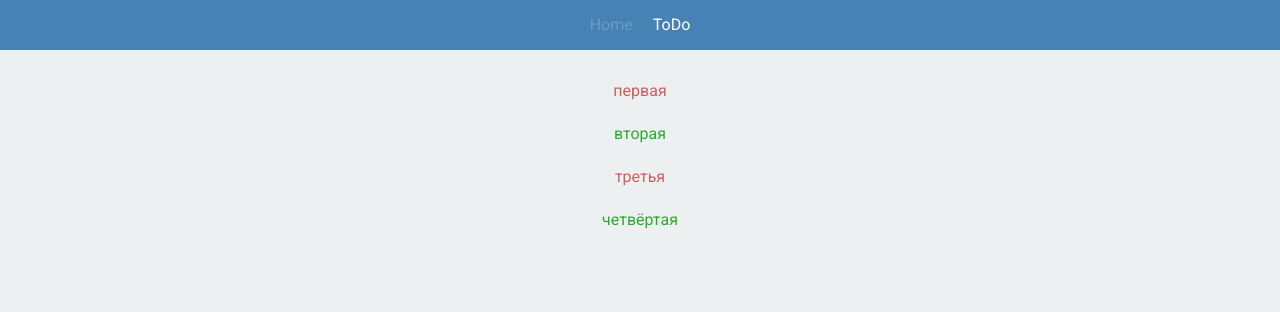
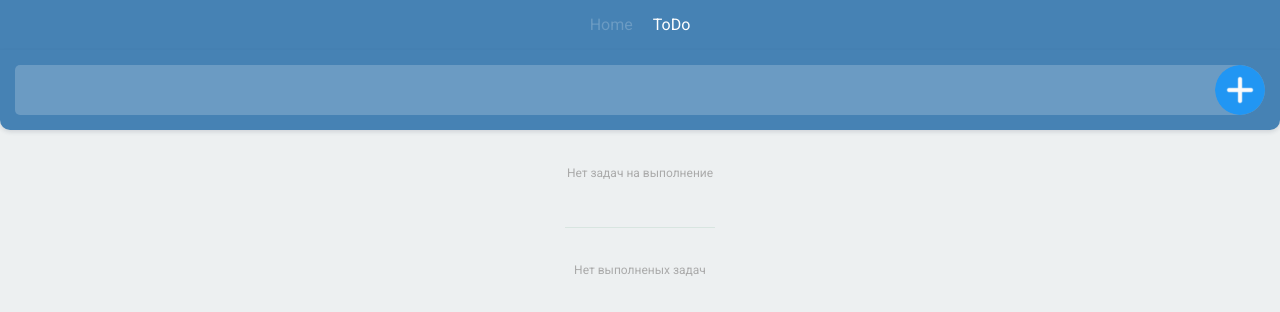
Before and after one commit to GerasimovichSergey/todo-react-ts, a React (Create React App) app: page / in a window 1280 px wide. Shown: the top 312 px of the page. Built offline with nearby package versions, Linux system fonts and the light colour scheme.

Commit message:
refactor router

```diff
--- a/package.json
+++ b/package.json
@@ -3,6 +3,7 @@
   "version": "0.1.0",
   "private": true,
   "dependencies": {
+    "@reduxjs/toolkit": "^2.6.1",
     "@testing-library/dom": "^10.4.0",
     "@testing-library/jest-dom": "^6.6.3",
     "@testing-library/react": "^16.2.0",
@@ -13,6 +14,7 @@
     "@types/react-dom": "^19.0.4",
     "react": "^19.0.0",
     "react-dom": "^19.0.0",
+    "react-redux": "^9.2.0",
     "react-router-dom": "^7.4.0",
     "react-scripts": "5.0.1",
     "react-toastify": "^11.0.5",
--- a/src/components/Form/Form.tsx
+++ b/src/components/Form/Form.tsx
@@ -1,11 +1,12 @@
 import styles from './Form.module.scss';
-import { useState } from 'react';
+import React, { useState } from 'react';
 
 
 export const Form = (props: { createNewTodo: Function }) => {
     const [taskText, setTaskText] = useState<string>('');
 
-    const formSubmit = () => {
+    const formSubmit = (event: React.SyntheticEvent) => {
+        event.preventDefault();
         if (taskText) {
             props.createNewTodo(taskText);
             setTaskText('');
--- a/src/components/Header/Header.tsx
+++ b/src/components/Header/Header.tsx
@@ -11,7 +11,7 @@ export const Header = () => {
         <header className={styles.header}>
             <div className={styles.container}>
                 <NavLink className={getActiveClass} to="/">Home</NavLink>
-                <NavLink className={getActiveClass} to="/todo">ToDo</NavLink>
+                <NavLink className={getActiveClass} to="/list">ToDo</NavLink>
             </div>
         </header>
     );
--- a/src/index.tsx
+++ b/src/index.tsx
@@ -2,63 +2,9 @@ import React from 'react';
 import ReactDOM from 'react-dom/client';
 import './assets/scss/normalize.scss';
 import './assets/scss/style.scss';
-import { ToDoListPage } from './pages/ToDoListPage';
-import { createBrowserRouter, RouterProvider } from 'react-router-dom';
-import { HomePage } from './pages/HomePage';
-import { ToDo } from './models/todo-item';
-import { NotFound } from './pages/404';
-import { ItemDescription } from './pages/ItemDescription';
-import { Layout } from './layouts/Layout';
+import { RouterProvider } from 'react-router-dom';
+import { router } from './router';
 
-
-const todos: ToDo[] = [
-    {
-        id: 0,
-        text: 'первая',
-        isDone: false,
-    },
-    {
-        id: 1,
-        text: 'вторая',
-        isDone: true,
-    },
-    {
-        id: 2,
-        text: 'третья',
-        isDone: false,
-    },
-    {
-        id: 3,
-        text: 'четвёртая',
-        isDone: true,
-    }
-];
-
-const router = createBrowserRouter([
-    {
-        path: '/',
-        element: <Layout />,
-        errorElement: <NotFound />,
-        children: [
-            {
-                path: '/',
-                element: <HomePage todos={todos} />,
-            },
-            {
-                path: '/todo',
-                element: <ToDoListPage />,
-            },
-            {
-                path: '/list/:id',
-                element: <ItemDescription todos={todos} />,
-            },
-            {
-                path: '*',
-                element: <NotFound />,
-            },
-        ],
-    }
-]);
 
 const root = ReactDOM.createRoot(document.getElementById('root') as HTMLElement);
 
--- a/src/pages/HomePage.tsx
+++ b/src/pages/ViewList.tsx
@@ -6,7 +6,7 @@ interface ComponentProps {
     todos: ToDo[],
 }
 
-export const HomePage = (props: ComponentProps) => {
+export const ViewList = (props: ComponentProps) => {
     return (
         <div className="container">
             {props.todos.map((todo: ToDo, index: number) => {
--- a/src/pages/ItemDescription.tsx
+++ b/src/pages/ViewListItem.tsx
@@ -7,7 +7,7 @@ interface ComponentProps {
     todos: ToDo[],
 }
 
-export const ItemDescription = (props: ComponentProps) => {
+export const ViewListItem = (props: ComponentProps) => {
     const { id } = useParams();
     const navigate = useNavigate();
     const [todo, setTodo] = useState<ToDo>();
--- /dev/null
+++ b/src/router.tsx
@@ -0,0 +1,58 @@
+import { createBrowserRouter } from 'react-router-dom';
+import { Layout } from './layouts/Layout';
+import { NotFound } from './pages/404';
+import { ViewList } from './pages/ViewList';
+import { ToDoListPage } from './pages/ToDoListPage';
+import { ViewListItem } from './pages/ViewListItem';
+import React from 'react';
+import { ToDo } from './models/todo-item';
+
+
+const todos: ToDo[] = [
+    {
+        id: 0,
+        text: 'первая',
+        isDone: false,
+    },
+    {
+        id: 1,
+        text: 'вторая',
+        isDone: true,
+    },
+    {
+        id: 2,
+        text: 'третья',
+        isDone: false,
+    },
+    {
+        id: 3,
+        text: 'четвёртая',
+        isDone: true,
+    }
+];
+
+export const router = createBrowserRouter([
+    {
+        path: '/',
+        element: <Layout />,
+        errorElement: <NotFound />,
+        children: [
+            {
+                path: '/',
+                element: <ToDoListPage />,
+            },
+            {
+                path: '/list',
+                element: <ViewList todos={todos} />,
+            },
+            {
+                path: '/list/:id',
+                element: <ViewListItem todos={todos} />,
+            },
+        ],
+    },
+    {
+        path: '*',
+        element: <NotFound />,
+    },
+]);
```
Also changed, not shown: 1 other file (tests, documents, lock files or other folders).
